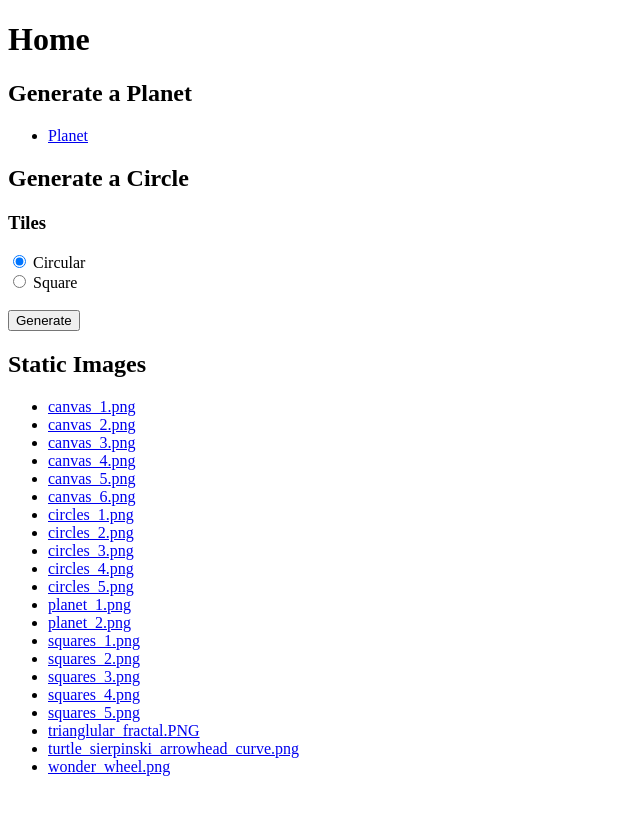
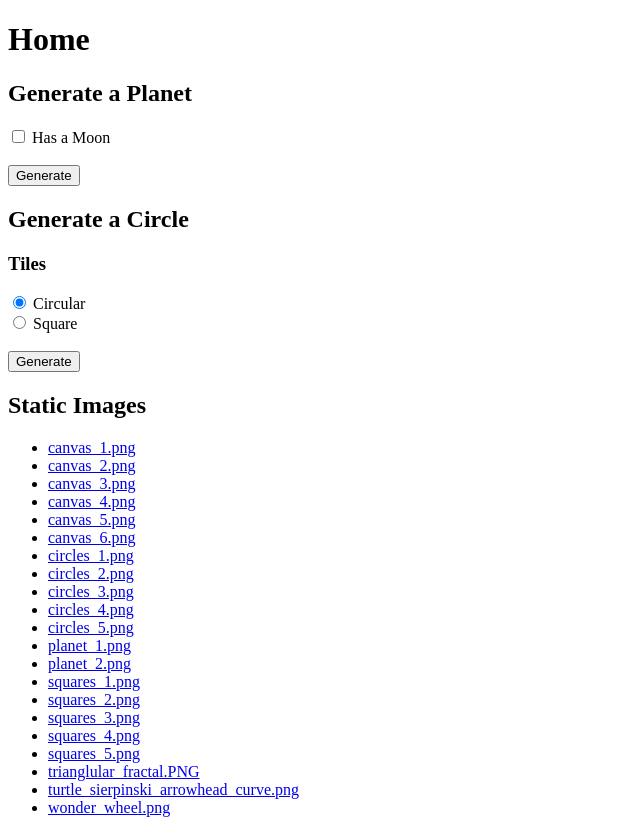
Before and after one commit to johneastman/gen_art, a Flask app: page / in a window 1280 px wide. Shown: the whole page, without its empty margins (0-640 px from the left). Before the commit the page ends 776 px from the top, so only its background shows below. Run offline with Flask 3, Linux system fonts and the light colour scheme.

Commit message:
add moons to planets

```diff
--- a/app.py
+++ b/app.py
@@ -75,10 +75,13 @@ def circle():
     return show_image(img)
 
 
-@app.route("/planet")
+@app.route("/planet", methods=["POST"])
 def planet():
+    has_moon = request.form.get("moon", None) != None
+    print(has_moon)
+
     colors = generate_random_colors(10)
-    body_color = choice(colors)
+    planet_color = choice(colors)
 
     img = Image.new("RGB", SIZE, color="white")
     draw = ImageDraw.Draw(img)
@@ -89,35 +92,39 @@ def planet():
     start = randint(0, 180)
     end = start + 180
 
-    draw.pieslice(c.box(), start, end, fill=body_color)
+    draw.pieslice(c.box(), start, end, fill=planet_color)
 
     ring_major = randint(400, 600)
     ring_minor = randint(30, 60)
     print(f"{planet_radius=}, {ring_major=}")
 
     r = Ellipse(512, 512, 190, 40)
+    ring_angle = 180 - start
     for i in range(randint(5, 15)):
-        img = ellipse_with_angle(img, r.x, r.y, ring_major + (i * 30), ring_minor + (i * 5), 180 - start, choice(colors))
-    draw.pieslice(c.box(), end, start, fill=body_color)
+        img = ellipse_with_angle(img, r.x, r.y, ring_major + (i * 30),
+        ring_minor + (i * 5), ring_angle, choice(colors))
+    draw.pieslice(c.box(), end, start, fill=planet_color)
 
-    # Moon potential
-    #
-    # PADDING = 100
-    # p1 = Circle(
-    #     ((c.radius + PADDING) * math.cos(start * math.pi / 180)) + c.x,
-    #     ((c.radius + PADDING) * math.sin(start * math.pi / 180)) + c.y,
-    #     20,
-    #     border_color="green"
-    # )
-    # draw.ellipse(p1.box(), **p1.display_kwargs)
+    # Move the moon closer to or further away from the planet
+    distance_from_planet = randint(-50, 50)
 
-    # p2 = Circle(
-    #     ((c.radius + PADDING) * math.cos(end * math.pi / 180)) + c.x,
-    #     ((c.radius + PADDING) * math.sin(end * math.pi / 180)) + c.y,
-    #     20,
-    #     fill_color="green"
-    # )
-    # draw.ellipse(p2.box(), **p2.display_kwargs)
+    # Offset the moon's position along the plane of rotation/planet's equator
+    moon_plane_offset = randint(-30, 30)
+
+    if has_moon:
+        ring_radians = math.radians(ring_angle)
+        side_of_planet = choice([start, end])
+        moon_angle = math.radians(side_of_planet)
+        distance = c.radius + distance_from_planet
+        normal_angle = ring_radians + math.pi / 2
+
+        moon = Circle(
+            c.x + distance * math.cos(moon_angle) + moon_plane_offset * math.cos(normal_angle),
+            c.y + distance * math.sin(moon_angle) + moon_plane_offset * math.sin(normal_angle),
+            20,
+            fill_color=choice(colors)
+        )
+        draw.ellipse(moon.box(), **moon.display_kwargs)
     return show_image(img)
 
 
--- a/templates/index.html
+++ b/templates/index.html
@@ -9,9 +9,11 @@
     <h1>Home</h1>
 
     <h2>Generate a Planet</h2>
-    <ul>
-        <li><a href="/planet">Planet</a></li>
-    </ul>
+    <form action="/planet" method="post">
+        <input type="checkbox" id="moon" name="moon" value="Moon">
+        <label for="moon">Has a Moon</label><br><br>
+        <button type="submit">Generate</button>
+    </form>
 
     <h2>Generate a Circle</h2>
 
```
